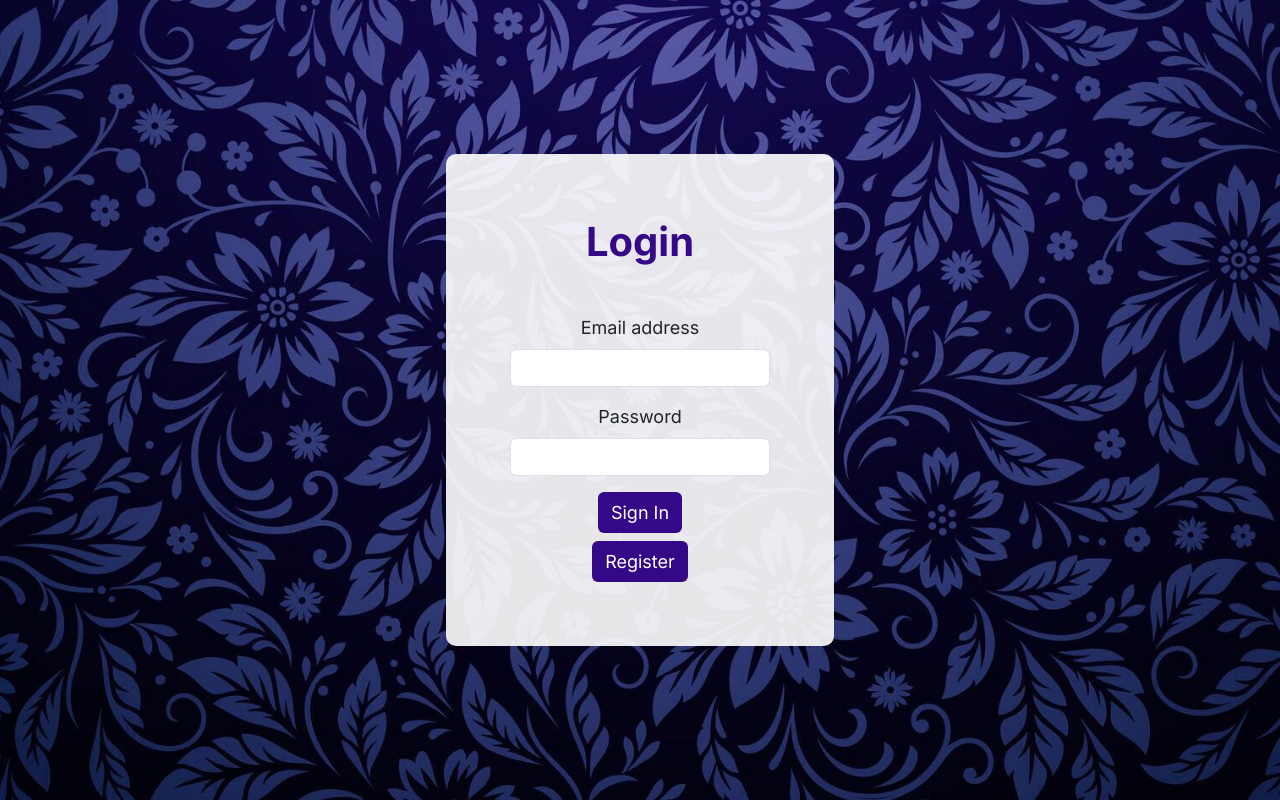
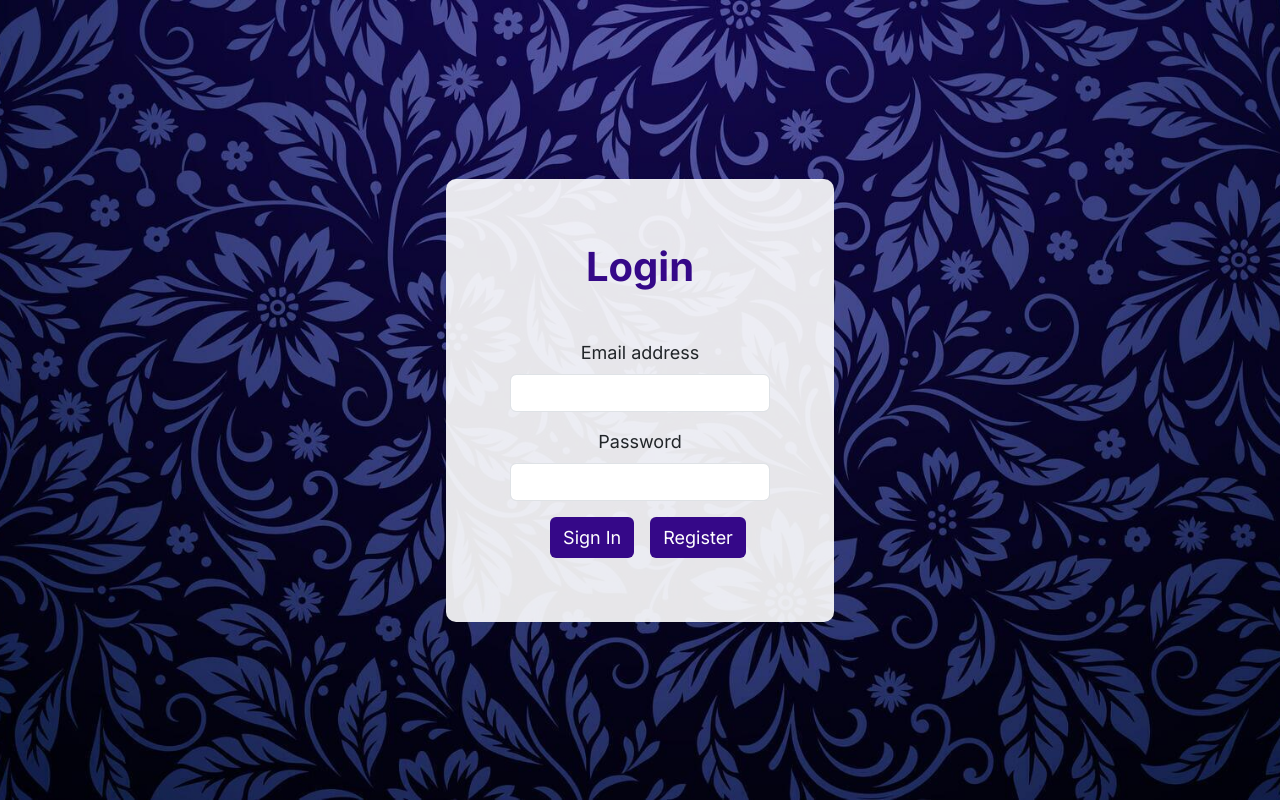
Before and after one commit to kristijanH1998/bookworm, a React (Vite) app in the folder BookWorm/: page / in a window 1280 px wide. Built offline with nearby package versions, Linux system fonts and the light colour scheme.

Commit message:
buttons on Login and Register pages ordered horizontally instead of vertically

```diff
--- a/BookWorm/src/Login.tsx
+++ b/BookWorm/src/Login.tsx
@@ -51,9 +51,11 @@ export default function Login() {
                 <input type="checkbox" className="form-check-input" id="exampleCheck1"/>
                 <label className="form-check-label" htmlFor="exampleCheck1">Check me out</label>
             </div> */}
-            <button type="submit" className="btn mb-2">Sign In</button>
+            <div className="d-flex">
+                <button type="submit" className="btn mx-3">Sign In</button>
+                <Link type="button" to="/register" className="btn">Register</Link>
+            </div>
             {error && (<div className="mb-2">{error}</div>)}
-            <Link type="button" to="/register" className="btn">Register</Link>
         </form>
     )
 }
--- a/BookWorm/src/Register.tsx
+++ b/BookWorm/src/Register.tsx
@@ -125,10 +125,11 @@ export default function Register() {
                 <input type="checkbox" className="form-check-input" id="exampleCheck1"/>
                 <label className="form-check-label" htmlFor="exampleCheck1">Check me out</label>
             </div> */}
-            <button type="submit" className="btn mb-2">Create Account</button>
+            <div className="d-flex">
+                <button type="submit" className="btn mx-3">Create Account</button>
+                <Link type="button" to="/" className="btn">Back to Login</Link>
+            </div>
             {error && (<div className="mb-2">{error}</div>)}
-            {/* <button type="button" className="btn">Back to Login</button> */}
-            <Link type="button" to="/" className="btn">Back to Login</Link>
         </form>
     )
 }
```
